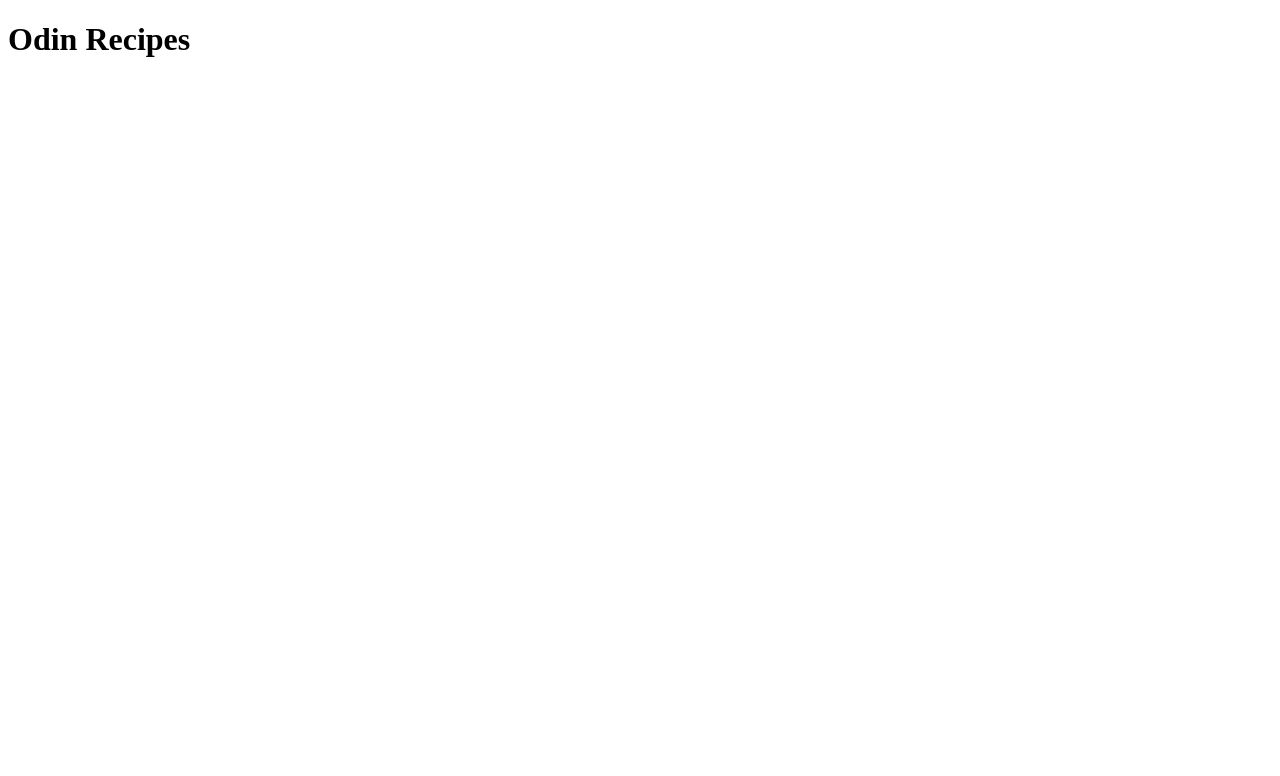
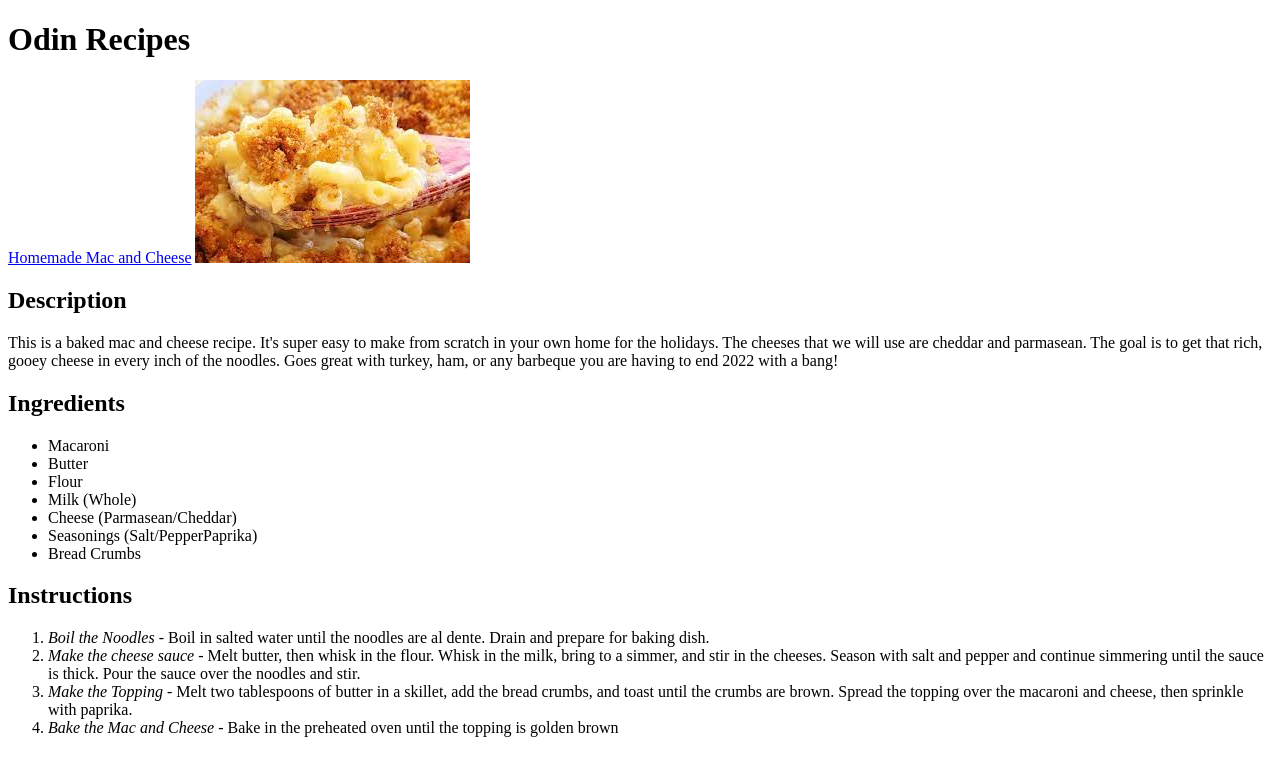
Before and after one commit to akohl2733/odin-projects, a plain HTML site: page index.html in a window 1280 px wide. Drawn offline with Linux system fonts and the light colour scheme.

Commit message:
Add image, description, ingredients, instructions
Went in to add the bulk of the recipe page. Added image into img folder and took it straight to the website

Then added a description using h2 for the header

Used h2 for both the ingredients and menu page while using unordered and ordered list properly. Also went ahead and added emphasis to the steps as they came with descriptions of their own.

```diff
--- a/index.html
+++ b/index.html
@@ -7,5 +7,27 @@
 
     <body>
         <h1>Odin Recipes</h1>
+
+        <a href="https://www.allrecipes.com/recipe/11679/homemade-mac-and-cheese/">Homemade Mac and Cheese</a>
+        <img src="img/mac.jpeg" alt="mac and cheese">
+        <h2>Description</h2>
+        <p>This is a baked mac and cheese recipe. It's super easy to make from scratch in your own home for the holidays. The cheeses that we will use are cheddar and parmasean. The goal is to get that rich, gooey cheese in every inch of the noodles. Goes great with turkey, ham, or any barbeque you are having to end 2022 with a bang!</p>
+        <h2>Ingredients</h2>
+        <ul>
+            <li>Macaroni</li>
+            <li>Butter</li>
+            <li>Flour</li>
+            <li>Milk (Whole)</li>
+            <li>Cheese (Parmasean/Cheddar)</li>
+            <li>Seasonings (Salt/PepperPaprika)</li>
+            <li>Bread Crumbs</li>
+        </ul>
+        <h2>Instructions</h2>
+        <ol>
+            <li><em>Boil the Noodles</em> - Boil in salted water until the noodles are al dente. Drain and prepare for baking dish.</li>
+            <li><em>Make the cheese sauce</em> - Melt butter, then whisk in the flour. Whisk in the milk, bring to a simmer, and stir in the cheeses. Season with salt and pepper and continue simmering until the sauce is thick. Pour the sauce over the noodles and stir.</li>
+            <li><em>Make the Topping</em> - Melt two tablespoons of butter in a skillet, add the bread crumbs, and toast until the crumbs are brown. Spread the topping over the macaroni and cheese, then sprinkle with paprika.</li>
+            <li><em>Bake the Mac and Cheese</em> - Bake in the preheated oven until the topping is golden brown</li>
+        </ol>
     </body>
 </html>
```
Also changed, not shown: recipes/mac&cheese.html (added, +1 -0 lines), img/mac.jpeg (added), recipes/lasagna.html (deleted).
